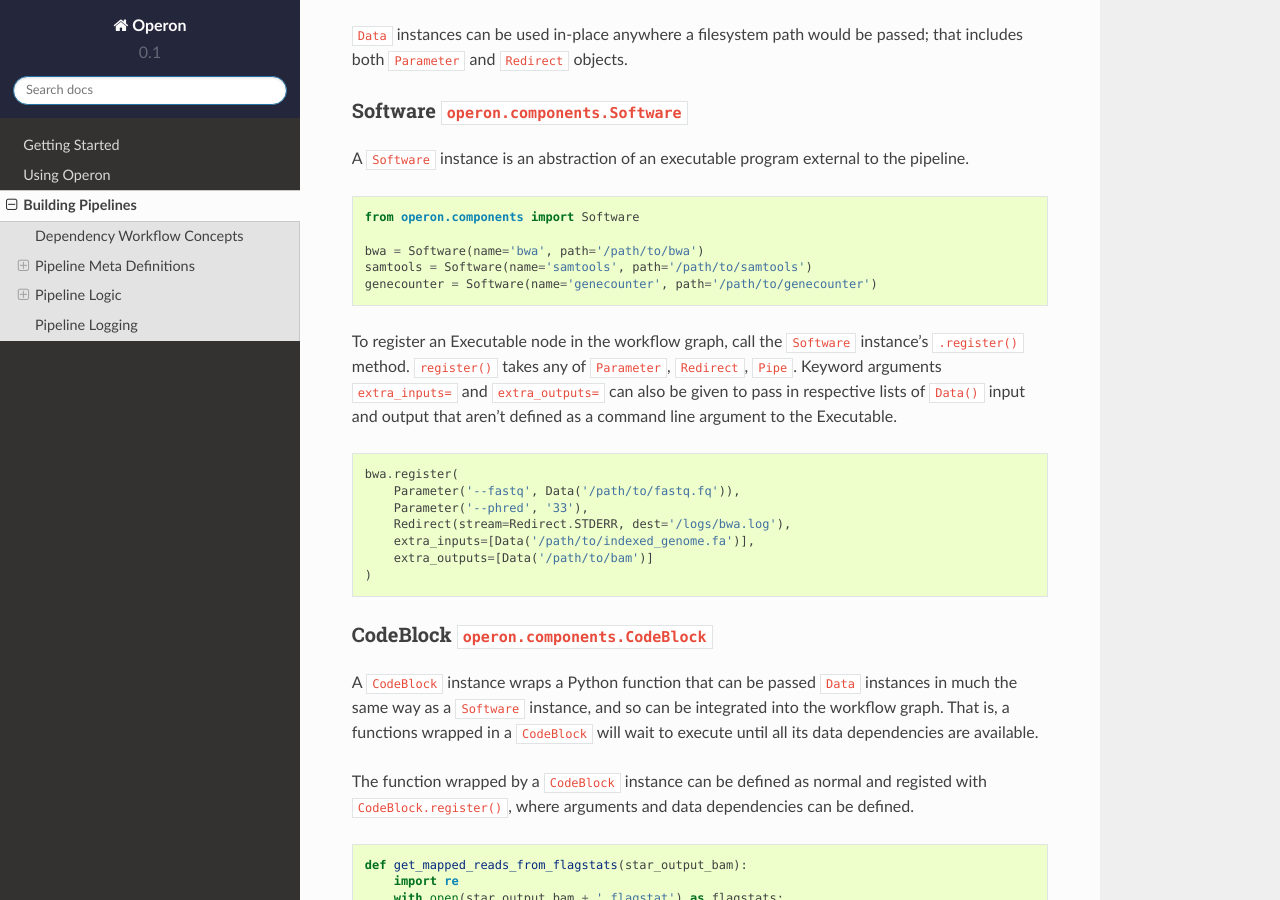
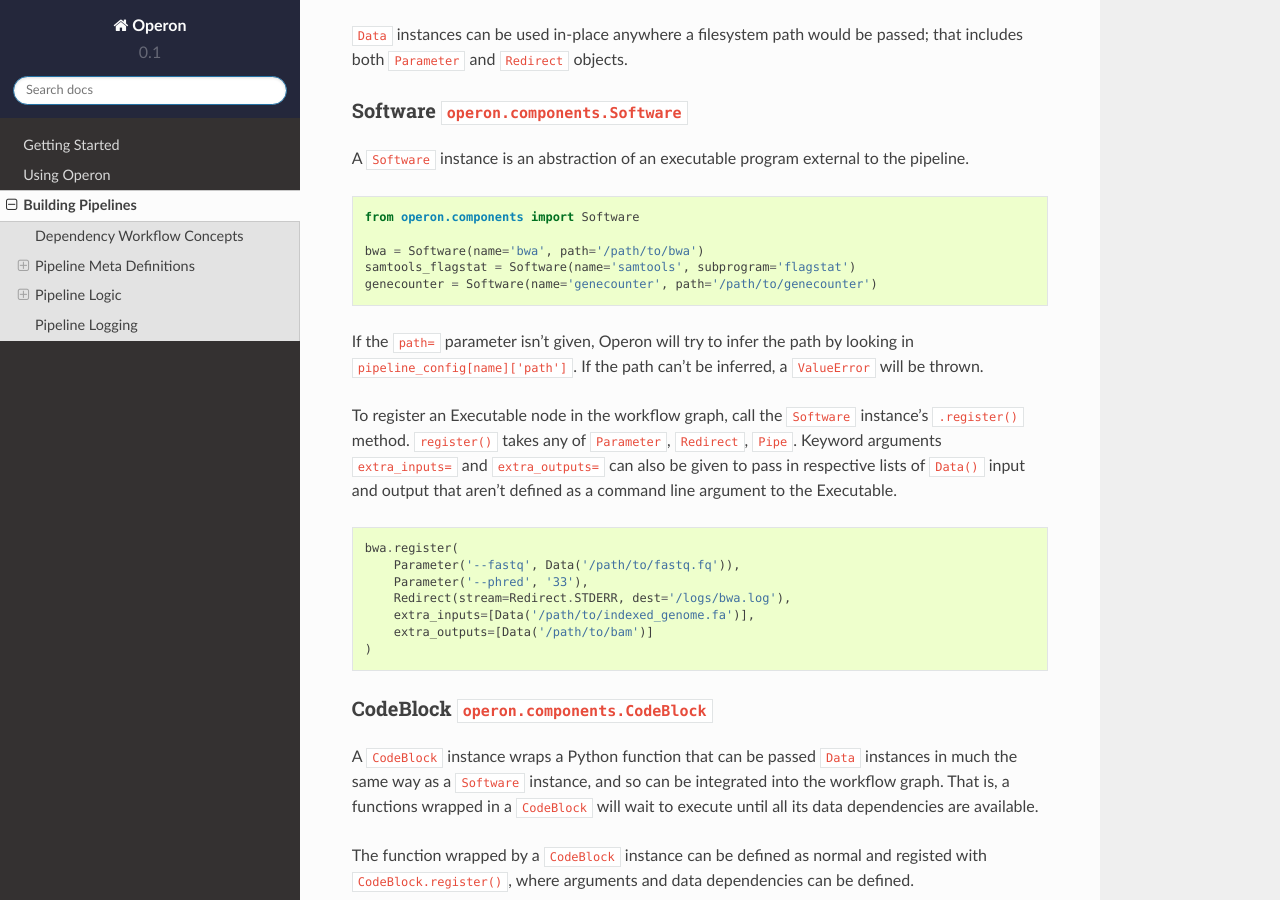
Before and after one commit to djf604/operon, a Sphinx documentation site: the page built from docs/building_pipelines.rst, in a window 1280 px wide and 900 px high, scrolled down 8689 px. Built offline with Sphinx 7.4.7 and the Read the Docs theme 2.0.0, drawn with Linux system fonts in a browser that asks for light colours.

Commit message:
Updated documentation

```diff
--- a/docs/building_pipelines.rst
+++ b/docs/building_pipelines.rst
@@ -374,8 +374,11 @@ A ``Software`` instance is an abstraction of an executable program external to t
     from operon.components import Software
 
     bwa = Software(name='bwa', path='/path/to/bwa')
-    samtools = Software(name='samtools', path='/path/to/samtools')
+    samtools_flagstat = Software(name='samtools', subprogram='flagstat')
     genecounter = Software(name='genecounter', path='/path/to/genecounter')
+
+If the ``path=`` parameter isn't given, Operon will try to infer the path by looking in
+``pipeline_config[name]['path']``. If the path can't be inferred, a ``ValueError`` will be thrown.
 
 To register an Executable node in the workflow graph, call the ``Software`` instance's ``.register()`` method.
 ``register()`` takes any of ``Parameter``, ``Redirect``, ``Pipe``. Keyword arguments ``extra_inputs=`` and
```
